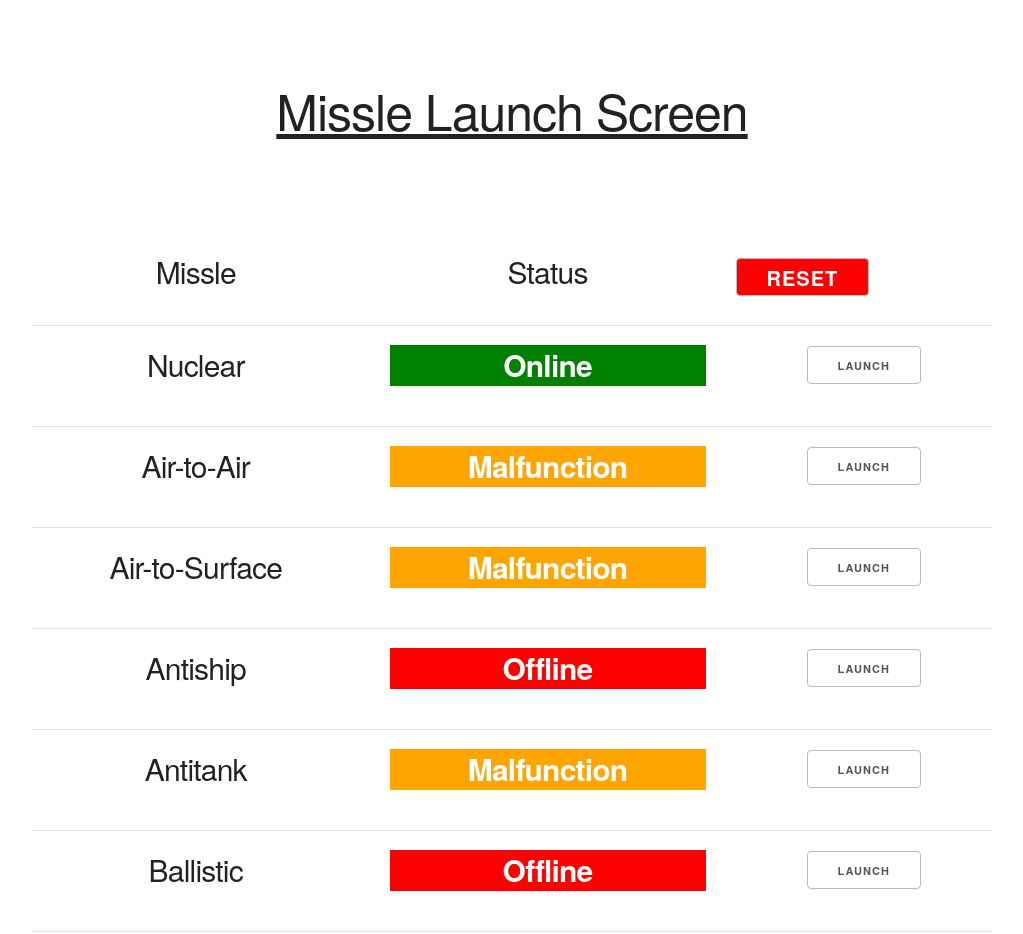
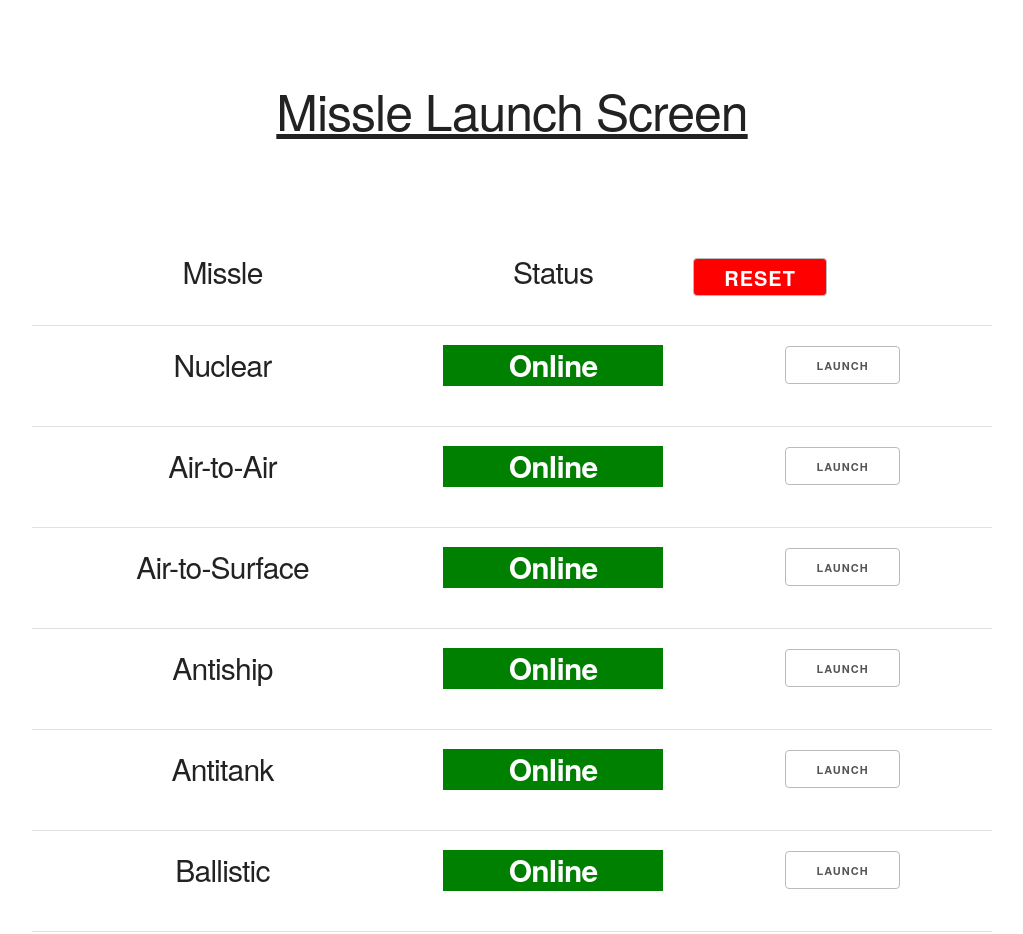
Before and after one commit to nachowolf/launcher, a plain HTML site: page index.html in a window 1280 px wide. Shown: the whole page, without its empty margins (128-1151 px from the left). Drawn offline with Linux system fonts and the light colour scheme.

Commit message:
minor fix

```diff
--- a/index.html
+++ b/index.html
@@ -32,27 +32,27 @@
             </tr>
     <tr>
         <td><h4>Air-to-Air</h4></td>
-        <td><h4 class="status" id="malfunction">Malfunction</h4></td>
+        <td><h4 class="status" id="online">Online</h4></td>
         <td><h4><button class ="launch">Launch</button></h4></td>
     </tr>
     <tr>
             <td><h4>Air-to-Surface</h4></td>
-            <td><h4 class="status" id="malfunction">Malfunction</h4></td>
+            <td><h4 class="status" id="online">Online</h4></td>
             <td><h4><button class ="launch">Launch</button></h4></td>
         </tr>
         <tr>
                 <td><h4>Antiship</h4></td>
-                <td><h4 class="status" id="offline">Offline</h4></td>
+                <td><h4 class="status" id="online">Online</h4></td>
                 <td><h4><button class ="launch">Launch</button></h4></td>
             </tr>
             <tr>
                     <td><h4>Antitank</h4></td>
-                    <td><h4 class="status" id="malfunction">Malfunction</h4></td>
+                    <td><h4 class="status" id="online">Online</h4></td>
                     <td><h4><button class ="launch">Launch</button></h4></td>
                 </tr>
                 <tr>
                         <td><h4>Ballistic</h4></td>
-                        <td><h4 class="status" id="offline">Offline</h4></td>
+                        <td><h4 class="status" id="online">Online</h4></td>
                         <td><h4><button class ="launch">Launch</button></h4></td>
                     </tr>
 
```
